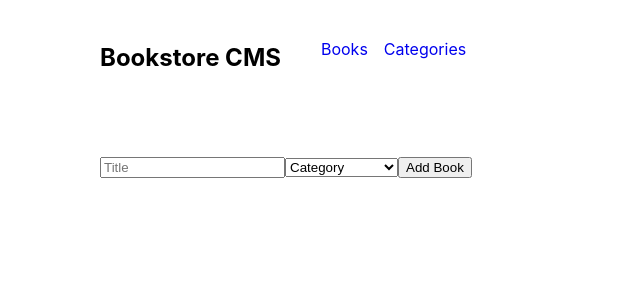
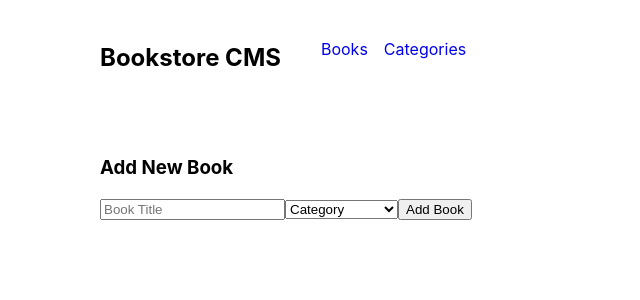
Before and after one commit to NoelLincoln/bookstore, a React (Create React App) app: page /add-book in a window 1280 px wide. Shown: the top 300 px of the page, without its empty margins (0-640 px from the left). Built offline with nearby package versions, Linux system fonts and the light colour scheme.

Commit message:
add form for adding book

```diff
--- a/src/components/AddBook.js
+++ b/src/components/AddBook.js
@@ -13,10 +13,12 @@ const AddBook = ({ onAddBook }) => {
   };
 
   return (
+    <>
+      <h3>Add New Book</h3>
       <form onSubmit={handleSubmit}>
         <input
           type="text"
-        placeholder="Title"
+          placeholder="Book Title"
           value={title}
           onChange={(e) => setTitle(e.target.value)}
         />
@@ -34,6 +36,7 @@ const AddBook = ({ onAddBook }) => {
 
         <button type="submit">Add Book</button>
       </form>
+    </>
   );
 };
 
--- a/src/components/BookList.js
+++ b/src/components/BookList.js
@@ -1,12 +1,14 @@
 import { PropTypes } from 'prop-types';
 import React from 'react';
 import BookItem from './BookItem';
+import AddBook from './AddBook';
 
 const BookList = ({ books, onDelete }) => (
   <div className="book-list">
     {books.map((book) => (
       <BookItem key={book.id} book={book} onDelete={() => onDelete(book.id)} />
     ))}
+    <AddBook />
   </div>
 );
 
@@ -18,7 +20,7 @@ BookList.propTypes = {
       title: PropTypes.string.isRequired,
       author: PropTypes.string.isRequired,
       progress: PropTypes.string.isRequired,
-    }),
+    })
   ).isRequired,
   onDelete: PropTypes.func.isRequired, // Assuming onDelete is a function that removes a book by ID
 };
```
Lines whose indentation alone changed are shown as unchanged.
